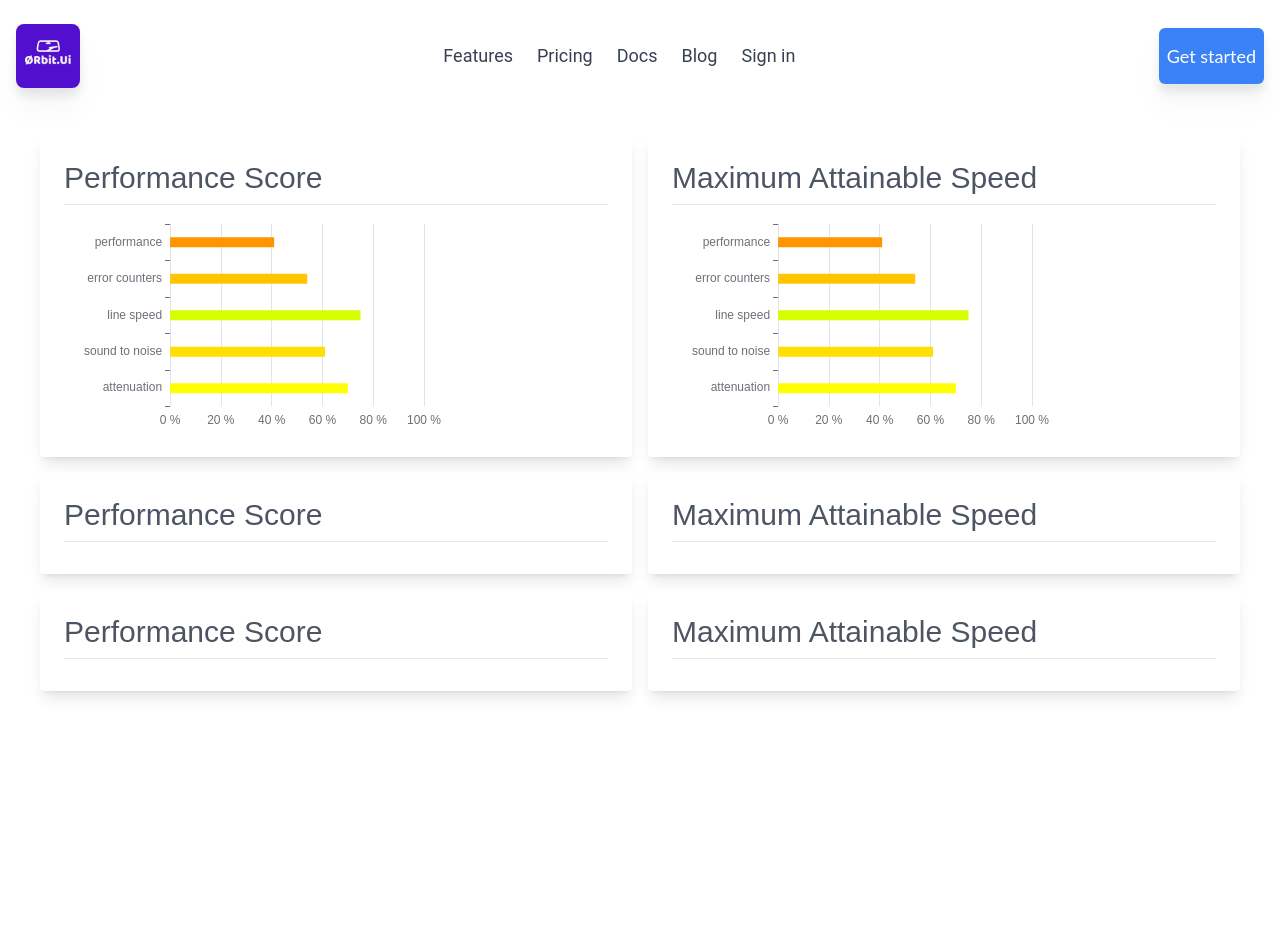
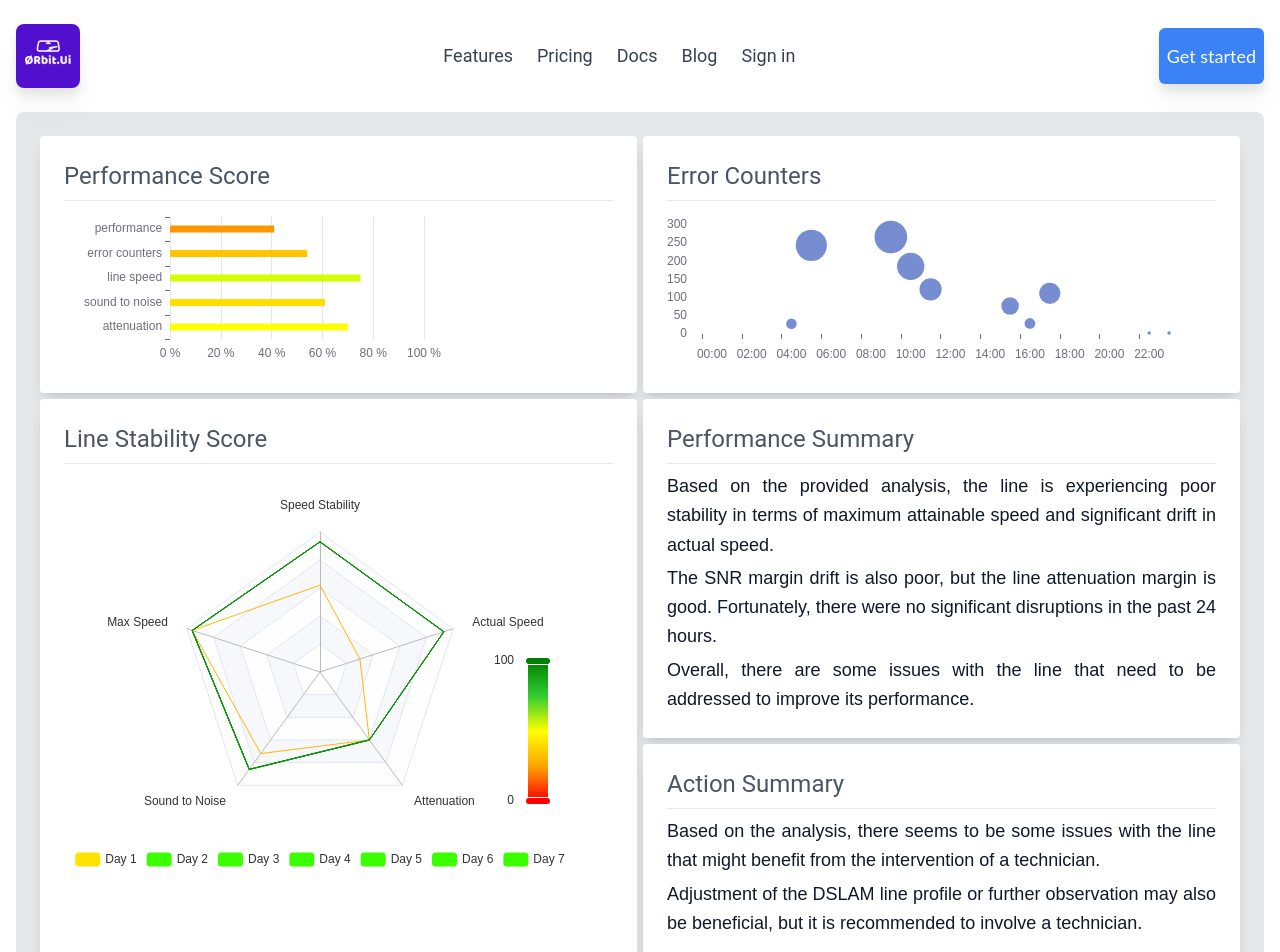
Before and after one commit to deZbrown/orbit-web, a React (Create React App) app: page /playground in a window 1280 px wide. Shown: the top 952 px of the page. Built offline with nearby package versions, Linux system fonts and the light colour scheme.

Commit message:
Created a dashboard component in playground.

```diff
--- a/src/components/Dashboard/ErrorCountScatterPlotChart.jsx
+++ b/src/components/Dashboard/ErrorCountScatterPlotChart.jsx
@@ -31,6 +31,14 @@ const ErrorScatterChart = () => {
         ];
 
         return {
+            grid: {
+                top: '10%', // Add a top margin
+                left: '0%', // Increase left padding
+                right: '0%',
+                bottom: '5%',
+                containLabel: true
+            },
+
             tooltip: {
                 trigger: 'axis',
                 axisPointer: {
@@ -72,7 +80,7 @@ const ErrorScatterChart = () => {
                     type: 'scatter',
                     data: data,
                     symbolSize: function (data) {
-                        return Math.sqrt(data[1]) * 3; // adjust size of scatter points
+                        return Math.sqrt(data[1]) * 2; // adjust size of scatter points
                     },
                     emphasis: {
                         label: {
@@ -87,7 +95,7 @@ const ErrorScatterChart = () => {
         };
     };
 
-    return <ReactECharts option={getOption()} style={{ height: '320px', width: '512px' }} />;
+    return <ReactECharts option={getOption()} style={{ height: '160px', width: '512px' }} />;
 };
 
 export default ErrorScatterChart;
--- a/src/components/Dashboard/LinePerformanceBarChart.jsx
+++ b/src/components/Dashboard/LinePerformanceBarChart.jsx
@@ -54,13 +54,13 @@ const LinePerformanceBarChart = () => {
                     value: values[index],
                     itemStyle: {color: colors[label]}
                 })),
-                barWidth: 10, // set bar width to 10px
+                barWidth: 7, // set bar width to 10px
             }]
         };
     };
 
     return (
-        <ReactECharts option={getOption()} style={{height: '220px', width: '400px'}}/>
+        <ReactECharts option={getOption()} style={{height: '155px', width: '400px'}}/>
     );
 }
 
--- a/src/components/Dashboard/LineSpeedRadarChart.jsx
+++ b/src/components/Dashboard/LineSpeedRadarChart.jsx
@@ -4,20 +4,20 @@ import ReactECharts from 'echarts-for-react';
 const LineSpeedRadarChart = () => {
     const getOption = () => {
         const data = [
-            [93, 96, 86, 60, 93], // Day 1
+            [62, 96, 72, 60, 30], // Day 1
             [93, 96, 86, 60, 93], // Day 2
             [93, 96, 86, 60, 93], // Day 3
-            [62, 96, 72, 60, 30], // Day 4
+            [93, 96, 86, 60, 93], // Day 4
             [93, 96, 86, 60, 93], // Day 5
             [93, 96, 86, 60, 93], // Day 6
             [93, 96, 86, 60, 93]  // Day 7
         ];
 
         const dayColors = [
-            { day: 'Day 1', color: 'rgb(59, 255, 0)' },
+            { day: 'Day 1', color: 'rgb(255, 226, 0)' },
             { day: 'Day 2', color: 'rgb(59, 255, 0)' },
             { day: 'Day 3', color: 'rgb(59, 255, 0)' },
-            { day: 'Day 4', color: 'rgb(255, 226, 0)' },
+            { day: 'Day 4', color: 'rgb(59, 255, 0)' },
             { day: 'Day 5', color: 'rgb(59, 255, 0)' },
             { day: 'Day 6', color: 'rgb(59, 255, 0)' },
             { day: 'Day 7', color: 'rgb(59, 255, 0)' },
@@ -30,13 +30,21 @@ const LineSpeedRadarChart = () => {
 
             legend: {
                 type: 'scroll',
-                bottom: 60,
+                bottom: 0,
                 data: dayColors.map(item => item.day),
             },
 
+            grid: {
+                top: '0%', // Add a top margin
+                left: '0%', // Increase left padding
+                right: '15%',
+                bottom: '0%',
+                containLabel: true
+            },
+
             visualMap: {
-                bottom: 160,  // Adjusts position from the bottom
-                right: 0,   // Adjusts position from the right
+                bottom: 60,  // Adjusts position from the bottom
+                right: 20,   // Adjusts position from the right
                 min: 0,
                 max: 100,
                 color: ['green', 'lime green', 'yellow', 'orange', 'red'],
@@ -44,32 +52,31 @@ const LineSpeedRadarChart = () => {
             },
 
             radar: {
-                nameGap: 8,
-                shape: 'circle',
+                axisNameGap: 20,
                 radius: '70%',
                 indicator: [
                     {
-                        text: 'Speed Stability',
+                        name: 'Speed Stability',
                         max: 100,
                         color: '#333',
                     },
                     {
-                        text: 'Max Speed',
+                        name: 'Max Speed',
                         max: 100,
                         color: '#333',
                     },
                     {
-                        text: 'Sound to Noise',
+                        name: 'Sound to Noise',
                         max: 100,
                         color: '#333',
                     },
                     {
-                        text: 'Attenuation',
+                        name: 'Attenuation',
                         max: 100,
                         color: '#333',
                     },
                     {
-                        text: 'Actual Speed',
+                        name: 'Actual Speed',
                         max: 100,
                         color: '#333',
                     }
@@ -103,7 +110,7 @@ const LineSpeedRadarChart = () => {
     };
 
     return (
-        <ReactECharts option={getOption()} style={{height: '640px', width: '512px'}}/>
+        <ReactECharts option={getOption()} style={{height: '400px', width: '512px'}}/>
     );
 }
 
--- a/src/components/Playground/Playground.jsx
+++ b/src/components/Playground/Playground.jsx
@@ -1,64 +1,76 @@
 import React from 'react';
 import LinePerformanceBarChart from "../Dashboard/LinePerformanceBarChart";
+import LineSpeedRadarChart from "../Dashboard/LineSpeedRadarChart";
+import ErrorCountScatterPlotChart from "../Dashboard/ErrorCountScatterPlotChart";
 
 const PlaygroundPage = () => {
     return (
-        <div className="p-6 grid grid-cols-2 gap-4">
+        <div className="p-6 grid grid-cols-2 gap-1.5 bg-gray-200 rounded-lg">
 
             <div className="card bg-white rounded shadow-lg p-6 row-span-1 col-span-1">
-                <h2 className="text-gray-600 font-work-sans font-italic text-3xl mb-2 border-b border-gray-200 pb-2 text-left">
+                <h2 className="text-gray-600 text-2xl mb-2 border-b border-gray-200 pb-2 text-left">
                     Performance Score
                 </h2>
-                <p className="text-gray-700 text-base">
-                    <LinePerformanceBarChart />
+                <LinePerformanceBarChart />
+            </div>
+
+            <div className="card bg-white rounded shadow-lg p-6 row-span-1 col-span-1">
+                <h2 className="text-gray-600 text-2xl mb-2 border-b border-gray-200 pb-2 text-justify">
+                    Error Counters
+                </h2>
+                <ErrorCountScatterPlotChart />
+            </div>
+
+            <div className="card bg-white rounded shadow-lg p-6 row-span-2 col-span-1">
+                <h2 className="text-gray-600 text-2xl mb-2 border-b border-gray-200 pb-2 text-justify">
+                    Line Stability Score
+                </h2>
+                <LineSpeedRadarChart />
+            </div>
+
+
+            <div className="card bg-white rounded shadow-lg p-6 row-span-1 col-span-1">
+                <h2 className="text-gray-600 text-2xl mb-2 border-b border-gray-200 pb-2 text-justify">
+                    Performance Summary
+                </h2>
+                <p className="font-thin font-work-sans text-lg text-gray-900 leading-relaxed text-justify mb-1">
+                    Based on the provided analysis, the line is experiencing poor stability in terms of maximum attainable
+                    speed and significant drift in actual speed.
+                </p>
+                <p className="font-thin font-work-sans text-lg text-gray-900 leading-relaxed text-justify mb-1">
+                    The SNR margin drift is also poor, but the line attenuation margin is good. Fortunately, there were
+                    no significant disruptions in the past 24 hours.
+                </p>
+                <p className="font-thin font-work-sans text-lg text-gray-900 leading-relaxed text-justify">
+                    Overall, there
+                    are some issues with the line that need to be addressed to improve its performance.
                 </p>
             </div>
 
             <div className="card bg-white rounded shadow-lg p-6 row-span-1 col-span-1">
-                <h2 className="text-gray-600 font-work-sans font-italic text-3xl mb-2 border-b border-gray-200 pb-2 text-left">
-                    Maximum Attainable Speed
+                <h2 className="text-gray-600 text-2xl mb-2 border-b border-gray-200 pb-2 text-justify">
+                    Action Summary
                 </h2>
-                <p className="text-gray-700 text-base">
-                    <LinePerformanceBarChart />
+                <p className="font-thin font-work-sans text-lg text-gray-900 leading-relaxed text-justify mb-1">
+                    Based on the analysis, there seems to be some issues with the line that might benefit from the intervention
+                    of a technician.
                 </p>
+                <p className="font-thin font-work-sans text-lg text-gray-900 leading-relaxed text-justify mb-2">
+                    Adjustment of the DSLAM line profile or further observation may also be beneficial, but it
+                    is recommended to involve a technician.
+                </p>
+                <div className="flex justify-center space-x-8 mt-6">
+                    <button className="bg-sky-600 hover:bg-blue-700 text-white py-1 px-5 rounded">
+                        Monitor Line
+                    </button>
+                    <button className="bg-sky-600 hover:bg-blue-700 text-white py-1 px-5 rounded">
+                        Change Profile
+                    </button>
+                    <button className="bg-sky-600 hover:bg-blue-700 text-white py-1 px-5 rounded">
+                        Send Field-Tech
+                    </button>
+                </div>
             </div>
-
-            <div className="card bg-white rounded shadow-lg p-6 row-span-1 col-span-1">
-                <h2 className="text-gray-600 font-work-sans font-italic text-3xl mb-2 border-b border-gray-200 pb-2 text-left">
-                    Performance Score
-                </h2>
-                <p className="text-gray-700 text-base">
-
-                </p>
-            </div>
-
-            <div className="card bg-white rounded shadow-lg p-6 row-span-1 col-span-1">
-                <h2 className="text-gray-600 font-work-sans font-italic text-3xl mb-2 border-b border-gray-200 pb-2 text-left">
-                    Maximum Attainable Speed
-                </h2>
-                <p className="text-gray-700 text-base">
-
-                </p>
-            </div>
-
-            <div className="card bg-white rounded shadow-lg p-6 row-span-1 col-span-1">
-                <h2 className="text-gray-600 font-work-sans font-italic text-3xl mb-2 border-b border-gray-200 pb-2 text-left">
-                    Performance Score
-                </h2>
-                <p className="text-gray-700 text-base">
-
-                </p>
-            </div>
-
-            <div className="card bg-white rounded shadow-lg p-6 row-span-1 col-span-1">
-                <h2 className="text-gray-600 font-work-sans font-italic text-3xl mb-2 border-b border-gray-200 pb-2 text-left">
-                    Maximum Attainable Speed
-                </h2>
-                <p className="text-gray-700 text-base">
-
-                </p>
-            </div>
-
 
         </div>
     );
```
